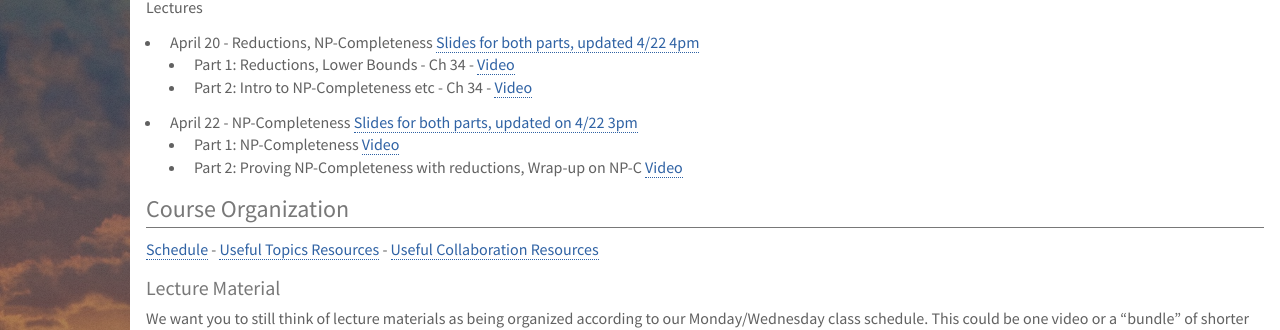
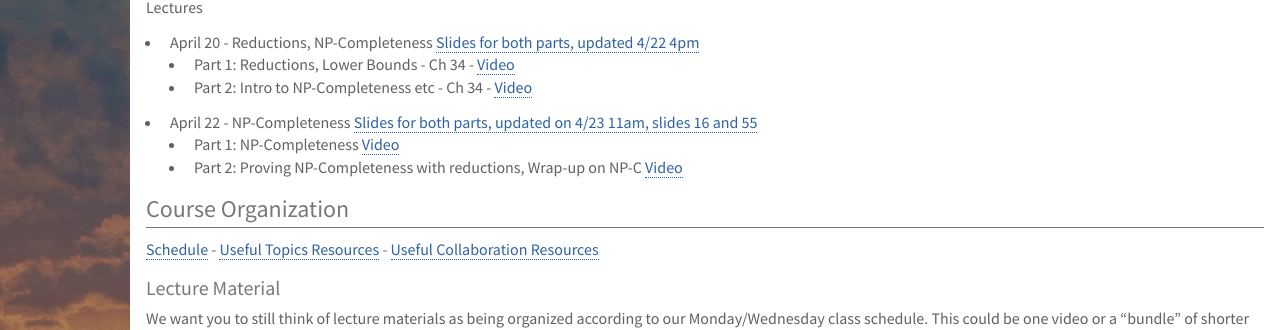
Before and after one commit to deternitydx/uvacs4102, a Jekyll site: the page built from index.md, in a window 1280 px wide and 900 px high, scrolled down 306 px. Shown: the part 148-478 px from the top of the window. Built offline with Jekyll 4.4.1, drawn with Linux system fonts in a browser that asks for light colours; nearby versions of some CDN libraries; library files that are not in the unit come from our copies.

Commit message:
fixed error in slides  for Part 2, April 22

```diff
--- a/index.md
+++ b/index.md
@@ -31,7 +31,7 @@ Lectures
     - Part 1: Reductions, Lower Bounds - Ch 34 - [Video](https://uva.hosted.panopto.com/Panopto/Pages/Viewer.aspx?id=b4d36522-a9dc-402a-ab78-aba3010b5ac8)
     - Part 2: Intro to NP-Completeness etc - Ch 34 - [Video](https://uva.hosted.panopto.com/Panopto/Pages/Viewer.aspx?id=c8c96a97-dd76-44a2-812d-aba30116f141)
 
-- April 22 - NP-Completeness [Slides for both parts, updated on 4/22 3pm](lectures/L25.pdf)
+- April 22 - NP-Completeness [Slides for both parts, updated on 4/23 11am, slides 16 and 55](lectures/L25.pdf)
     - Part 1: NP-Completeness [Video](https://uva.hosted.panopto.com/Panopto/Pages/Viewer.aspx?id=1b925065-7961-4ebf-869d-aba500f98f03)
     - Part 2: Proving NP-Completeness with reductions, Wrap-up on NP-C  [Video](https://uva.hosted.panopto.com/Panopto/Pages/Viewer.aspx?id=ca495d6b-dc00-45be-9a39-aba501366fc1)
 
```
Also changed, not shown: schedule.md (+1 -1 lines), 1 other file.
